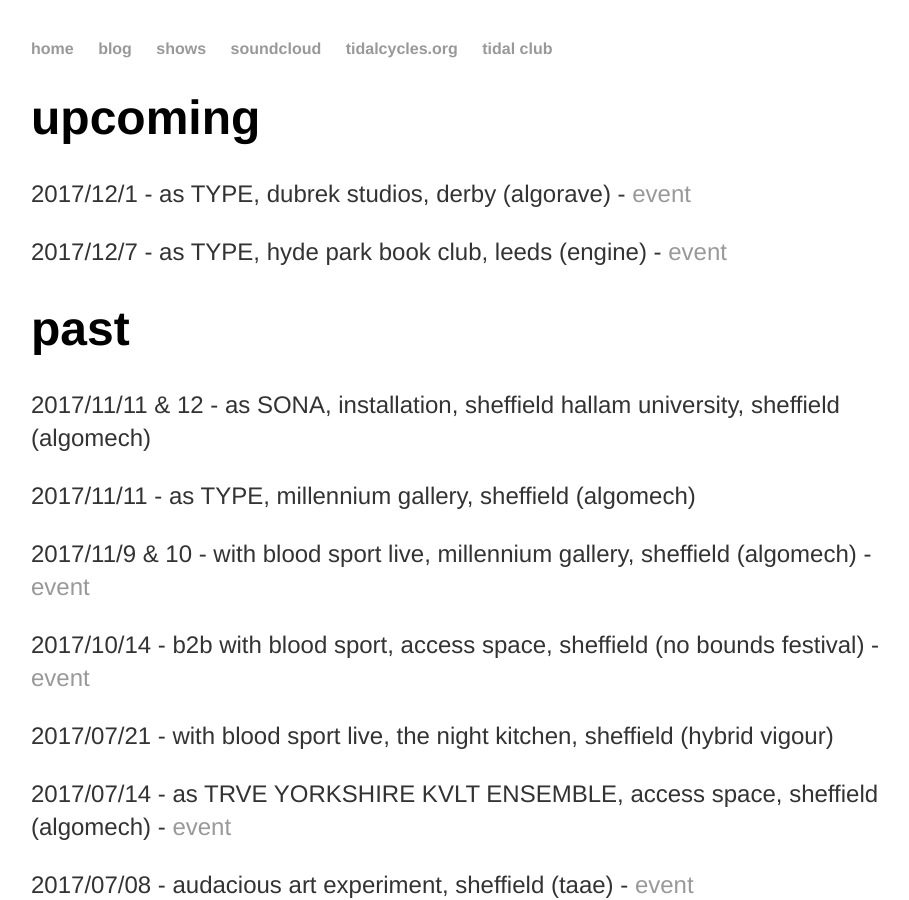
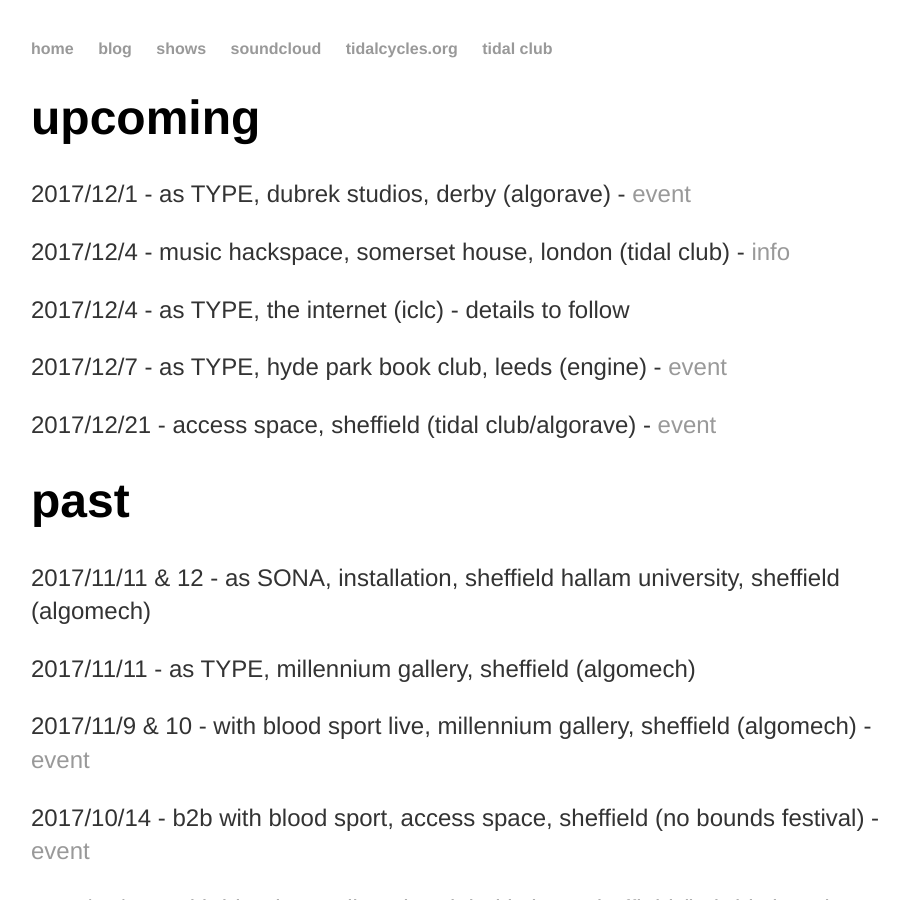
Before and after one commit to heavy-lifting/heavy-lifting.github.io, a Jekyll site: the page built from shows.html, in a window 1280 px wide and 900 px high. Shown: the whole window, without its empty margins (161-1070 px from the left). Built offline with Jekyll 4.4.1, drawn with Linux system fonts in a browser that asks for light colours.

Commit message:
Update shows.html

```diff
--- a/shows.html
+++ b/shows.html
@@ -6,8 +6,10 @@ title: shows
 <div class="upcoming"> <!-- DON'T FORGET TO UPDATE THE 'SHOWS' PAGE TOO-->
 	<h1>upcoming</h1>
 	<p>2017/12/1 - as TYPE, dubrek studios, derby (algorave) - <a href ="https://www.facebook.com/events/1456281281092729/" target="_blank">event</a></p>
+	<p>2017/12/4 - music hackspace, somerset house, london (tidal club) - <a href ="https://www.somersethouse.org.uk/whats-on/music-hackspace-tidalcycles-meetup-lucy-cheesman" target="_blank">info</a></p>
+	<p>2017/12/4 - as TYPE, the internet (iclc) - details to follow</p>
 	<p>2017/12/7 - as TYPE, hyde park book club, leeds (engine) - <a href ="https://www.facebook.com/events/150211419047392/" target="_blank">event</a></p>
-
+	<p>2017/12/21 - access space, sheffield (tidal club/algorave) - <a href ="https://www.facebook.com/events/150211419047392/" target="_blank">event</a></p>
 </div><!-- /.blurb -->
 
 <div class="past"> <!-- DON'T FORGET TO UPDATE THE 'SHOWS' PAGE TOO-->
```
